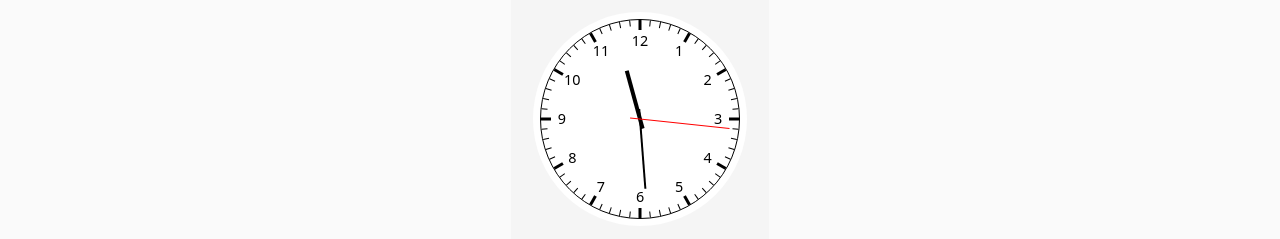
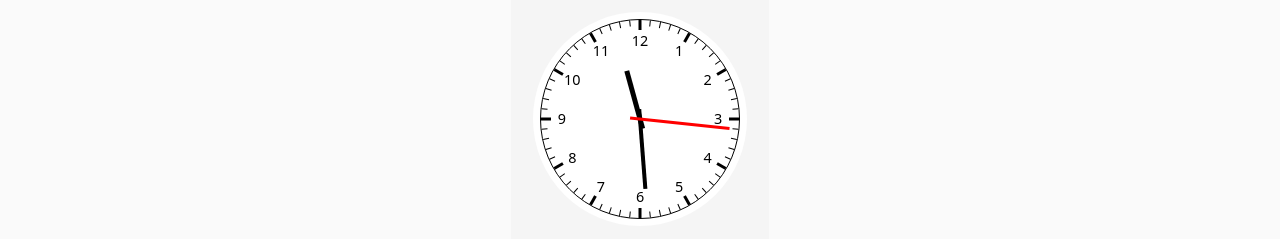
Before and after one commit to tobyhogan/react-clock-site, a React (Vite) app: page /page1 in a window 1280 px wide. Shown: the part 643-882 px from the top of the page. Built offline with nearby package versions, Linux system fonts and the light colour scheme.

Commit message:
version 1.2.6

```diff
--- a/src/1-components-&-utilities/2-page-specific/1-page1/2-components/Component3.tsx
+++ b/src/1-components-&-utilities/2-page-specific/1-page1/2-components/Component3.tsx
@@ -23,7 +23,14 @@ const ReactClockComponent = () => {
       <div className="bg-neutral-100 dark:bg-neutral-800 p-6 rounded-lg">
         <div className="flex justify-center">
           <div className="bg-white rounded-full p-2 inline-block">
-            <Clock value={value} size={200} renderNumbers={true} />
+            <Clock
+              value={value}
+              size={200}
+              renderNumbers={true}
+              hourHandWidth={5}
+              minuteHandWidth={4}
+              secondHandWidth={3}
+            />
           </div>
         </div>
       </div>
```
